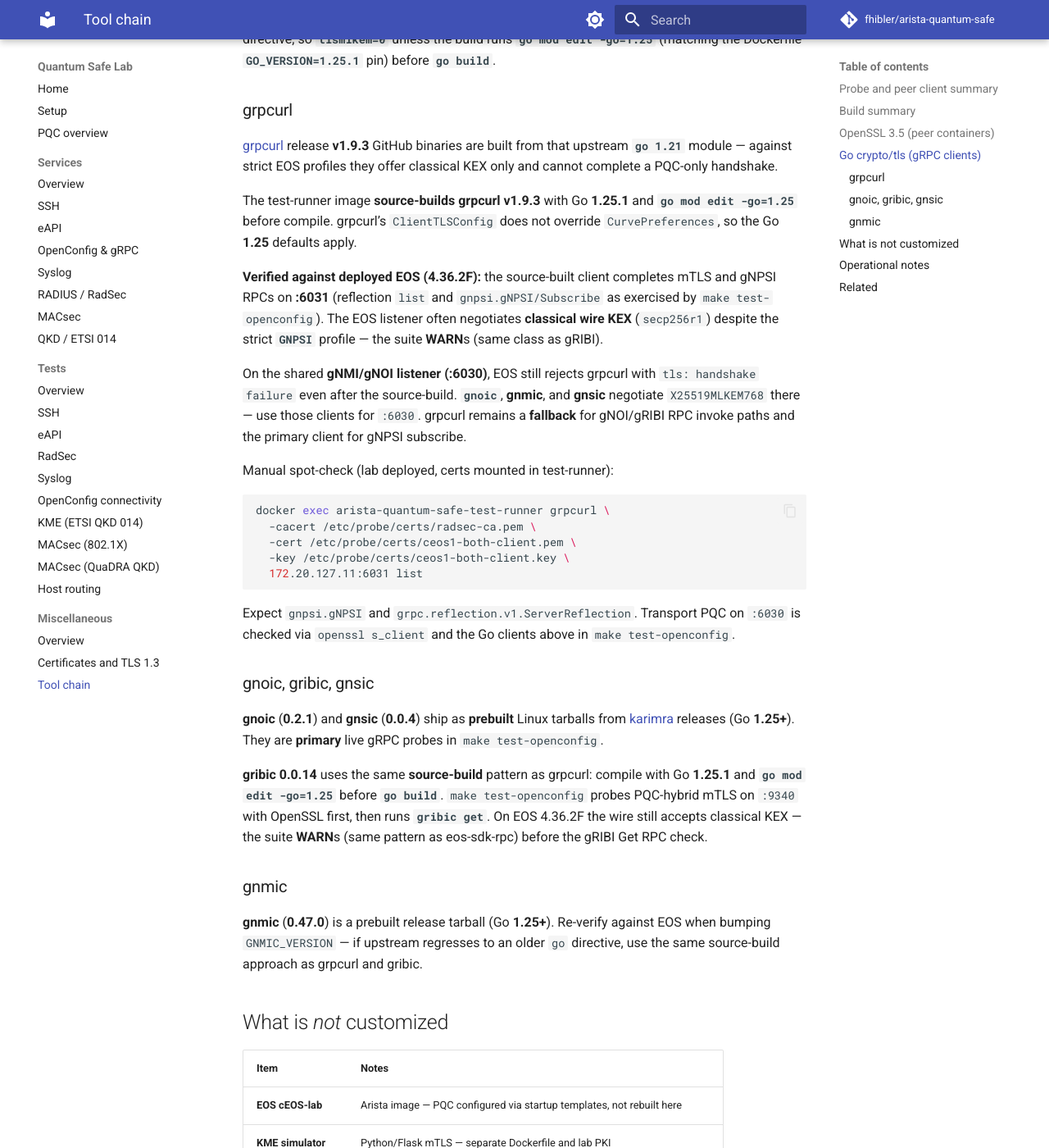
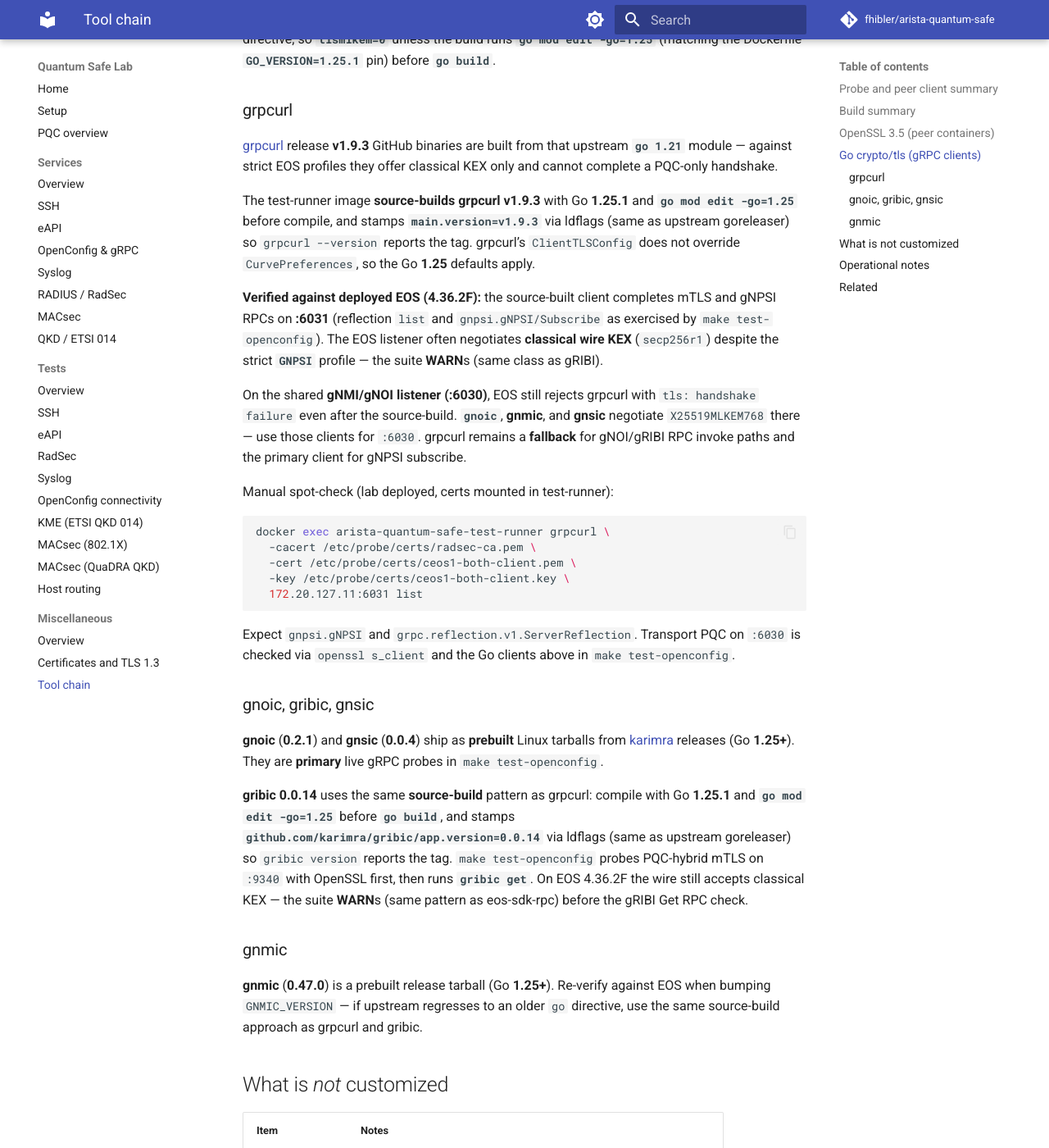
Before and after one commit to fhibler/arista-quantum-safe, an MkDocs documentation site: the page built from docs/misc/toolchain.md, in a window 1280 px wide and 1400 px high, scrolled down 3621 px. Shown: the whole window at 82% size. Built offline with MkDocs 1.6.1 and Material for MkDocs 9.7.7, drawn with Linux system fonts in a browser that asks for light colours; comment, search, counter and statistics services are not loaded.

Commit message:
Stamp source-built grpcurl and gribic with their release tags.
The GitHub tarballs have no git metadata, so --version fell back to 'dev' unless ldflags inject the pinned tag the same way upstream goreleaser does.

```diff
--- a/docs/misc/toolchain.md
+++ b/docs/misc/toolchain.md
@@ -71,7 +71,7 @@ Upstream **grpcurl** and **gribic** tarballs still declare **`go 1.21`** in `go.
 
 [grpcurl](https://github.com/fullstorydev/grpcurl) release **v1.9.3** GitHub binaries are built from that upstream **`go 1.21`** module — against strict EOS profiles they offer classical KEX only and cannot complete a PQC-only handshake.
 
-The test-runner image **source-builds grpcurl v1.9.3** with Go **1.25.1** and **`go mod edit -go=1.25`** before compile. grpcurl’s `ClientTLSConfig` does not override `CurvePreferences`, so the Go **1.25** defaults apply.
+The test-runner image **source-builds grpcurl v1.9.3** with Go **1.25.1** and **`go mod edit -go=1.25`** before compile, and stamps **`main.version=v1.9.3`** via ldflags (same as upstream goreleaser) so `grpcurl --version` reports the tag. grpcurl’s `ClientTLSConfig` does not override `CurvePreferences`, so the Go **1.25** defaults apply.
 
 **Verified against deployed EOS (4.36.2F):** the source-built client completes mTLS and gNPSI RPCs on **:6031** (reflection `list` and `gnpsi.gNPSI/Subscribe` as exercised by `make test-openconfig`). The EOS listener often negotiates **classical wire KEX** (`secp256r1`) despite the strict **`GNPSI`** profile — the suite **WARN**s (same class as gRIBI).
 
@@ -93,7 +93,7 @@ Expect `gnpsi.gNPSI` and `grpc.reflection.v1.ServerReflection`. Transport PQC on
 
 **gnoic** (**0.2.1**) and **gnsic** (**0.0.4**) ship as **prebuilt** Linux tarballs from [karimra](https://github.com/karimra) releases (Go **1.25+**). They are **primary** live gRPC probes in `make test-openconfig`.
 
-**gribic** **0.0.14** uses the same **source-build** pattern as grpcurl: compile with Go **1.25.1** and **`go mod edit -go=1.25`** before **`go build`**. `make test-openconfig` probes PQC-hybrid mTLS on `:9340` with OpenSSL first, then runs **`gribic get`**. On EOS 4.36.2F the wire still accepts classical KEX — the suite **WARN**s (same pattern as eos-sdk-rpc) before the gRIBI Get RPC check.
+**gribic** **0.0.14** uses the same **source-build** pattern as grpcurl: compile with Go **1.25.1** and **`go mod edit -go=1.25`** before **`go build`**, and stamps **`github.com/karimra/gribic/app.version=0.0.14`** via ldflags (same as upstream goreleaser) so `gribic version` reports the tag. `make test-openconfig` probes PQC-hybrid mTLS on `:9340` with OpenSSL first, then runs **`gribic get`**. On EOS 4.36.2F the wire still accepts classical KEX — the suite **WARN**s (same pattern as eos-sdk-rpc) before the gRIBI Get RPC check.
 
 ### gnmic
 
```
Also changed, not shown: 2 other files.
